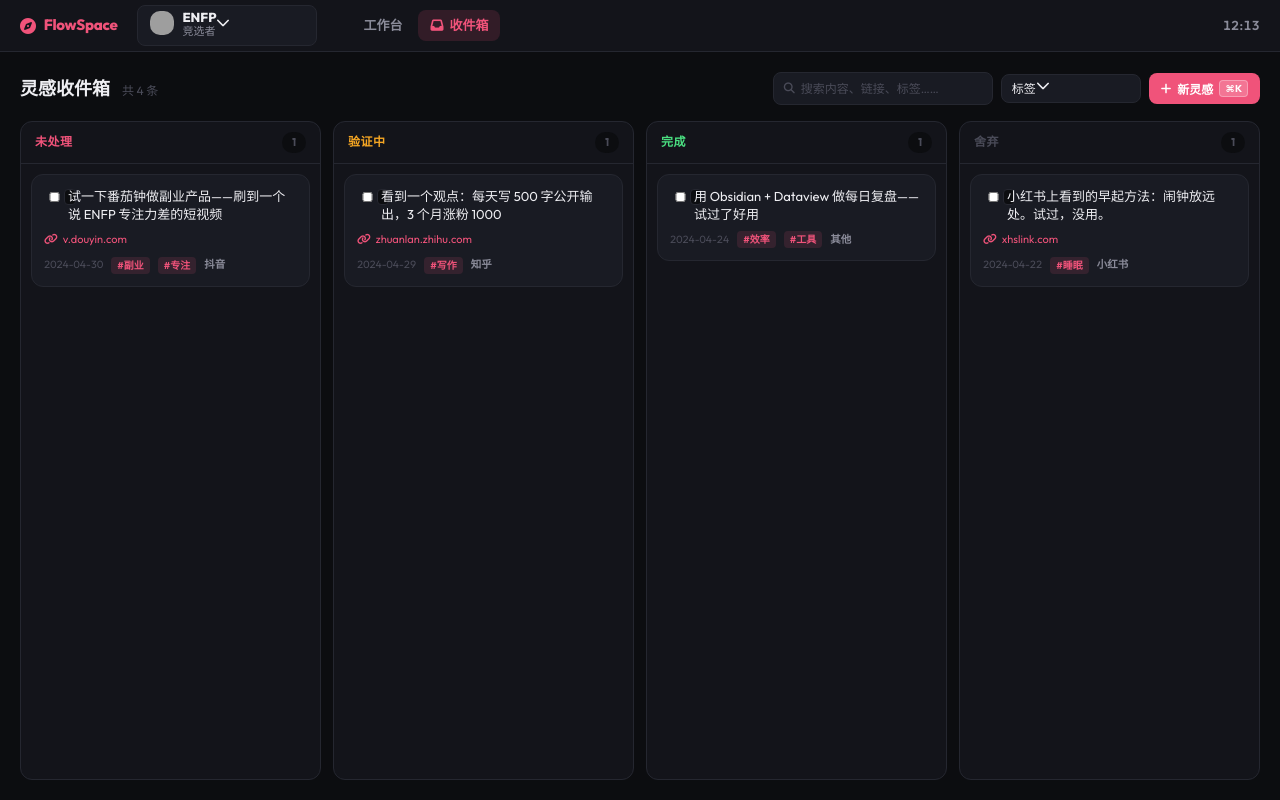
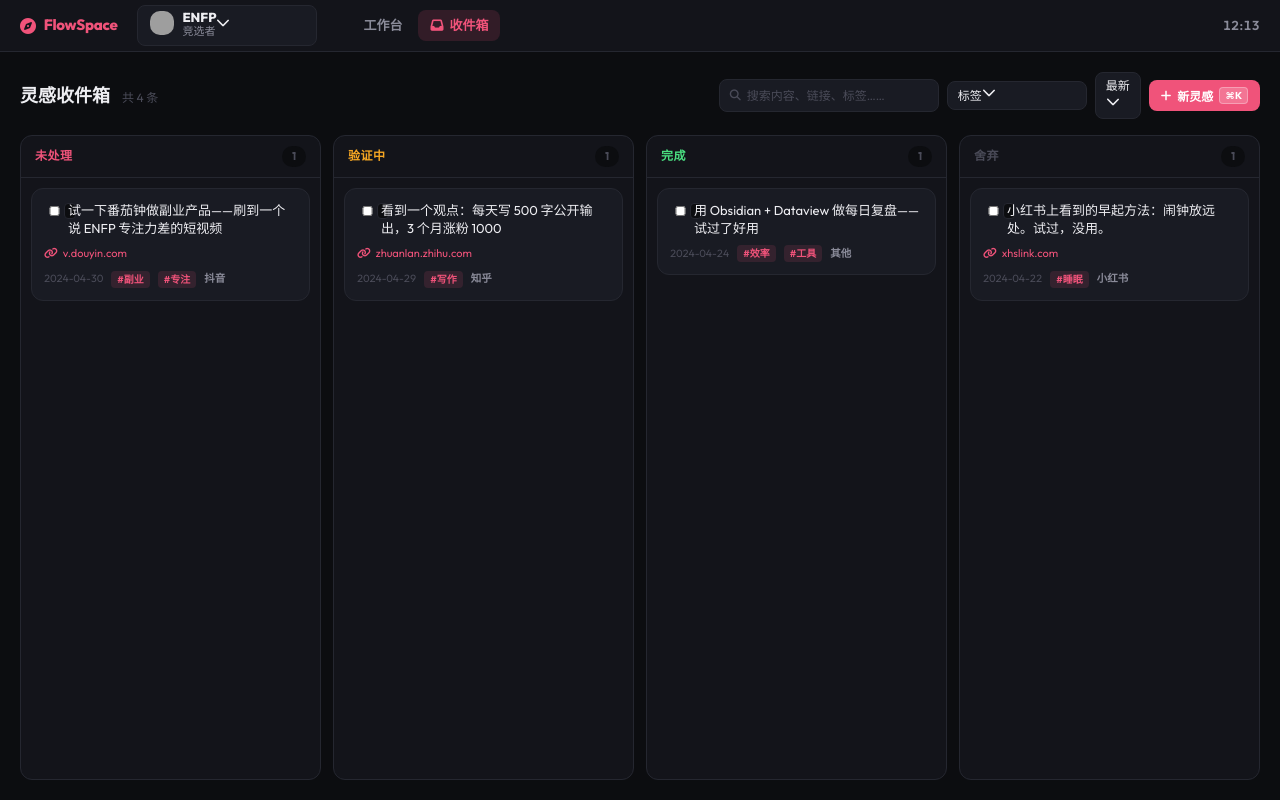
Before and after one commit to Busy0124add1/flowspace-enfp, a Vue app: page /inbox in a window 1280 px wide. Built offline with nearby package versions, Linux system fonts and the light colour scheme; grey boxes are pictures that could not be loaded.

Commit message:
feat(P5): inbox sort dropdown (createdAt/updatedAt/source)

```diff
--- a/src/components/inbox/InboxBoard.vue
+++ b/src/components/inbox/InboxBoard.vue
@@ -27,6 +27,15 @@
           :pt="{ root: 'ic-tag-filter-root', panel: 'ic-tag-filter-panel' }"
           @update:model-value="(v) => inbox.filterTags = v"
         />
+        <Select
+          :model-value="sortValue"
+          :options="sortOptions"
+          option-label="label"
+          option-value="value"
+          class="ic-sort"
+          :pt="{ root: 'ic-sort-root' }"
+          @update:model-value="onSortChange"
+        />
         <button class="ic-new" @click="triggerCapture">
           <i class="fa-solid fa-plus" />
           <span>新灵感</span>
@@ -55,12 +64,26 @@ import { computed, ref } from 'vue'
 import { useInbox } from '@/stores/useInbox'
 import InboxColumn from './InboxColumn.vue'
 import MultiSelect from 'primevue/multiselect'
+import Select from 'primevue/select'
 
 const inbox = useInbox()
 
 const STATUSES = ['pending', 'verifying', 'done', 'archived']
 
 const tagOptions = computed(() => inbox.allTags)
+
+const sortOptions = [
+  { label: '最新', value: 'createdAt:desc' },
+  { label: '最早', value: 'createdAt:asc' },
+  { label: '最近更新', value: 'updatedAt:desc' },
+  { label: '按来源', value: 'source:asc' },
+]
+const sortValue = computed(() => `${inbox.sortBy}:${inbox.sortOrder}`)
+function onSortChange(v) {
+  const [by, order] = v.split(':')
+  inbox.sortBy = by
+  inbox.sortOrder = order
+}
 
 const localSearch = ref(inbox.search)
 let searchTimer = null
@@ -218,4 +241,13 @@ function triggerCapture() {
 .ic-tag-filter-panel [data-pc-section="option"]:hover {
   background: color-mix(in srgb, var(--accent) 10%, transparent);
 }
+.ic-sort-root {
+  background: var(--card);
+  border: 1px solid var(--line);
+  border-radius: var(--r);
+  padding: 4px 10px;
+  cursor: pointer;
+  font-size: 12px;
+  color: var(--t1);
+}
 </style>
```
